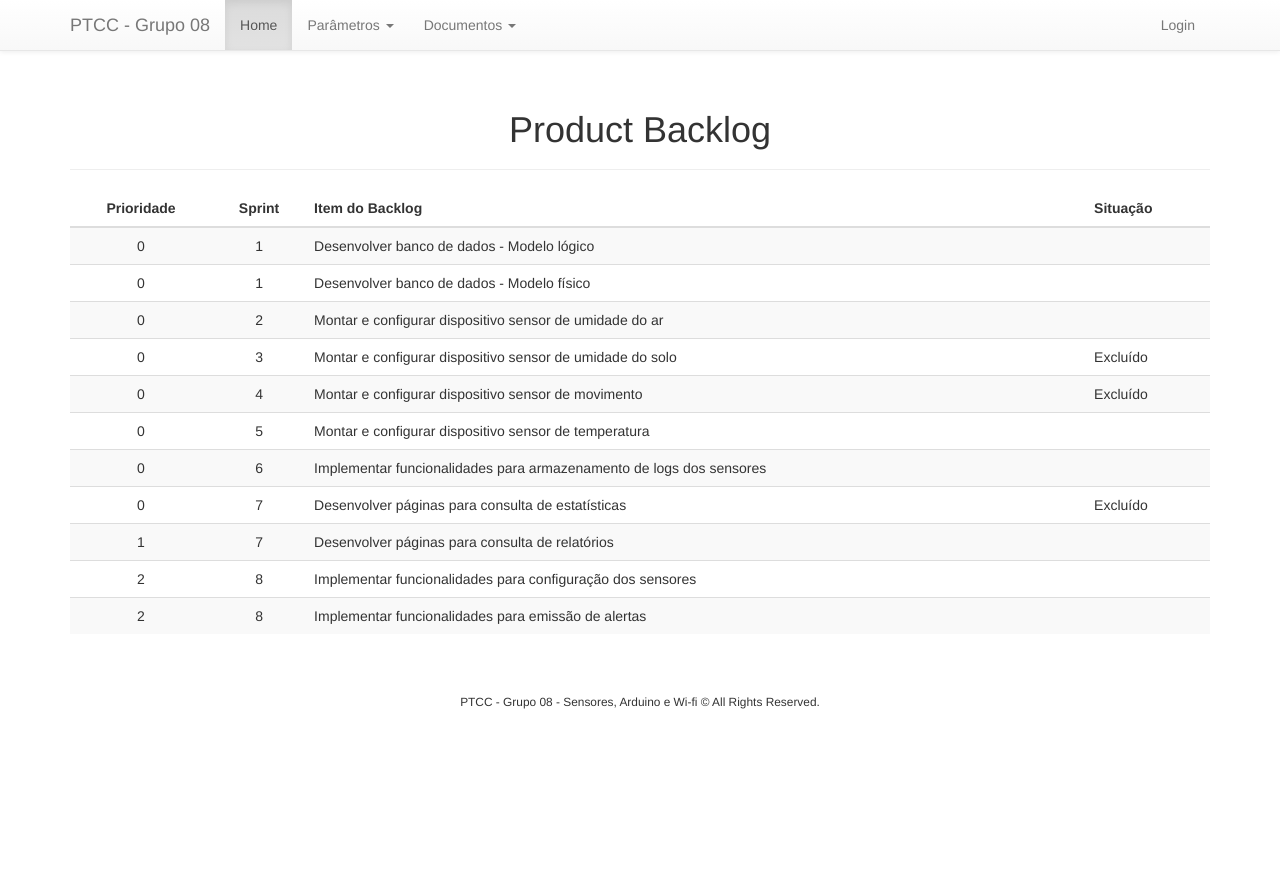
After one commit to royopa/etec-symfony, a Symfony app: template templates/documentos/product_backlog.html.twig in a window 1280 px wide. The commit adds this page. Shown: the top 874 px of the page. Run offline with Twig, Linux system fonts and the light colour scheme; the template is opened without the code that fills it, so the values that code supplies are empty; some libraries are stand-ins or nearby versions.

Commit message:
implementado documentação

```diff
--- a/templates/default/navbar.html.twig
+++ b/templates/default/navbar.html.twig
@@ -10,28 +10,60 @@
     </div>
     <div class="collapse navbar-collapse">
       <ul class="nav navbar-nav">
-            <li class="active"><a href="{{ url('index') }}">Home</a>
+        <li class="active">
+          <a href="{{ url('index') }}">Home</a>
         </li>
+        <li class="dropdown">
+          <a class="dropdown-toggle" data-toggle="dropdown">Parâmetros
+            <b class="caret"></b>
+          </a>
+          <ul class="dropdown-menu">
+            <li>
+              <a href="{{ url('user_index') }}">Usuários</a>
+            </li>
+            <li class="divider"></li>
             <li>
               <a href="{{ url('sensor_index') }}">Sensores</a>
             </li>
+            <li class="divider"></li>
+            <li>
+              <a href="{{ url('mensagem_index') }}">Mensagens</a>
+            </li>
+          </ul>
+        </li>
         <li class="dropdown">
-              <a class="dropdown-toggle" data-toggle="dropdown">Parâmetros <b class="caret"></b></a>
+          <a class="dropdown-toggle" data-toggle="dropdown">Documentos
+            <b class="caret"></b>
+          </a>
           <ul class="dropdown-menu">
-                <li><a href="{{ url('user_index') }}">Usuários</a></li>
+            <li>
+              <a href="{{ url('product_backlog_index') }}">Product Backlog</a>
+            </li>
             <li class="divider"></li>
-                <li><a href="{{ url('sensor_index') }}">Sensores</a></li>
+            <li>
+              <a href="{{ url('diagrama_casos_uso_index') }}">Diagrama de Casos de Uso</a>
+            </li>
             <li class="divider"></li>
-                <li><a href="{{ url('mensagem_index') }}">Mensagens</a></li>
+            <li>
+              <a href="{{ url('diagrama_classes_index') }}">Diagrama de Classes</a>
+            </li>
           </ul>
         </li>
       </ul>
+
       <ul class="nav navbar-nav pull-right">
         {% if is_granted('IS_AUTHENTICATED_FULLY') %}
-            <li><a href="{{ url('app_logout') }}">Logout</a></li>
-            <li><a>Logado como {{ app.user.email }}</a></li>
+          <li>
+            <a href="{{ url('app_logout') }}">Logout</a>
+          </li>
+          <li>
+            <a>Logado como
+              {{ app.user.email }}</a>
+          </li>
         {% else %}
-            <li><a href="{{ url('app_login') }}">Login</a></li>
+          <li>
+            <a href="{{ url('app_login') }}">Login</a>
+          </li>
         {% endif %}
       </ul>
     </div>
--- /dev/null
+++ b/templates/documentos/product_backlog.html.twig
@@ -0,0 +1,98 @@
+{% extends 'base.html.twig' %}
+
+{% block title %}PTCC - Grupo 08 - Sensores, Arduino e Wi-fi{% endblock %}
+
+{% block body %}
+
+  <div class="page-header">
+    <h1 class="text-center">Product Backlog</h1>
+  </div>
+
+  <table class="table table-striped">
+    <thead>
+      <th class="text-center">Prioridade</th>
+      <th class="text-center">Sprint</th>
+      <th>Item do Backlog</th>
+      <th>Situação</th>
+    </thead>
+    <tbody>
+      <tr>
+        <td class="text-center">0</td>
+        <td class="text-center">1</td>
+        <td>Desenvolver banco de dados - Modelo lógico</td>
+        <td></td>
+      </tr>
+      <tr>
+        <td class="text-center">0</td>
+        <td class="text-center">1</td>
+        <td>Desenvolver banco de dados - Modelo físico
+        </td>
+        <td></td>
+      </tr>
+      <tr>
+        <td class="text-center">0</td>
+        <td class="text-center">2</td>
+        <td>Montar e configurar dispositivo sensor de umidade do ar
+        </td>
+        <td></td>
+      </tr>
+      <tr>
+        <td class="text-center">0</td>
+        <td class="text-center">3</td>
+        <td>Montar e configurar dispositivo sensor de umidade do solo
+        </td>
+        <td>Excluído</td>
+      </tr>
+      <tr>
+        <td class="text-center">0</td>
+        <td class="text-center">4</td>
+        <td>Montar e configurar dispositivo sensor de movimento
+        </td>
+        <td>Excluído</td>
+      </tr>
+      <tr>
+        <td class="text-center">0</td>
+        <td class="text-center">5</td>
+        <td>Montar e configurar dispositivo sensor de temperatura
+        </td>
+        <td></td>
+      </tr>
+      <tr>
+        <td class="text-center">0</td>
+        <td class="text-center">6</td>
+        <td>Implementar funcionalidades para armazenamento de logs dos sensores
+        </td>
+        <td></td>
+      </tr>
+      <tr>
+        <td class="text-center">0</td>
+        <td class="text-center">7</td>
+        <td>Desenvolver páginas para consulta de estatísticas
+        </td>
+        <td>Excluído</td>
+      </tr>
+      <tr>
+        <td class="text-center">1</td>
+        <td class="text-center">7</td>
+        <td>Desenvolver páginas para consulta de relatórios
+        </td>
+        <td></td>
+      </tr>
+      <tr>
+        <td class="text-center">2</td>
+        <td class="text-center">8</td>
+        <td>Implementar funcionalidades para configuração dos sensores
+        </td>
+        <td></td>
+      </tr>
+      <tr>
+        <td class="text-center">2</td>
+        <td class="text-center">8</td>
+        <td>Implementar funcionalidades para emissão de alertas
+        </td>
+        <td></td>
+      </tr>
+    </tbody>
+  </table>
+
+{% endblock %}
```
Also changed, not shown: src/Controller/DefaultController.php (+27 -0 lines), templates/default/index.html.twig (+5 -9 lines), templates/documentos/diagrama_casos_uso.html.twig (added, +15 -0 lines), templates/documentos/diagrama_classes.html.twig (added, +15 -0 lines), public/images/diagrama_caso_uso.png (added), public/images/diagrama_classes.png (added). Lines whose indentation alone changed are shown as unchanged.
